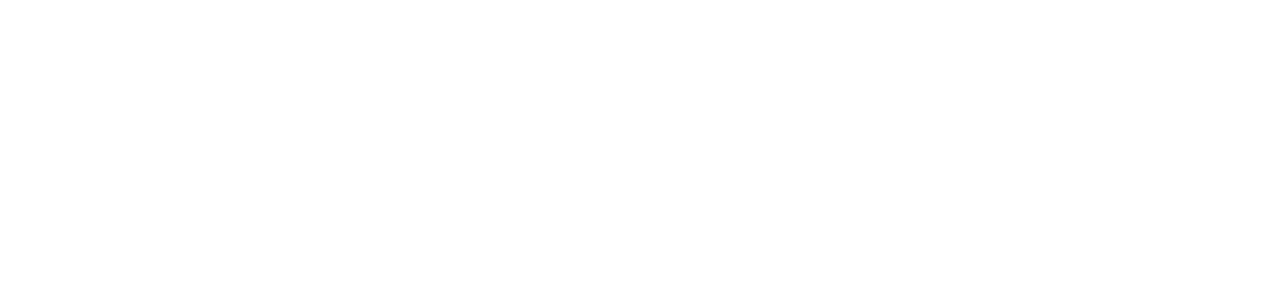
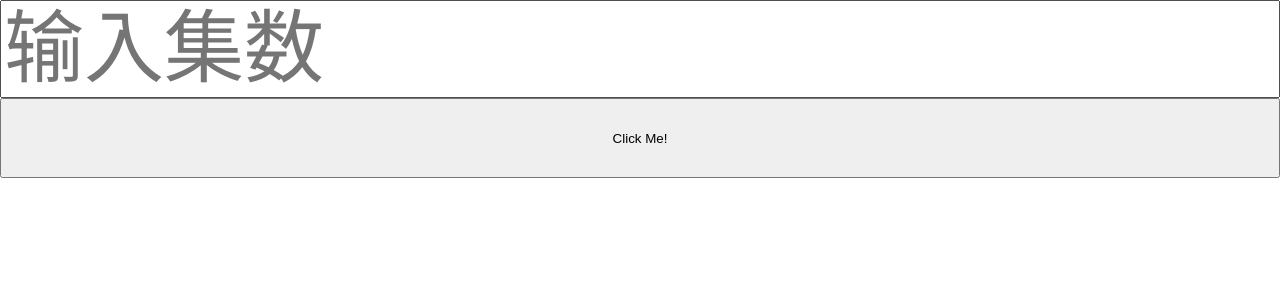
Before and after one commit to kevinwchn/ksite, a Vue app: page /conan in a window 1280 px wide. Shown: the top 300 px of the page. Built offline with nearby package versions, Linux system fonts and the light colour scheme.

Commit message:
Add conan page

```diff
--- a/src/components/Visitor.vue
+++ b/src/components/Visitor.vue
@@ -14,13 +14,13 @@
   data () {
     return {
       visitCount: 0,
-      ip: '123.0.0',
+      ip: '',
       hasError: false
     }
   },
   async created () {
     try {
-      const response = await axios.post('https://api.kevnb.com/visitors')
+      const response = await axios.post(`${process.env.VUE_APP_API_ENDPOINT}/visitors`)
       console.log(response)
       this.ip = response.data.visitor.ip
       this.visitCount = response.data.visitor.visit
--- a/src/router/index.js
+++ b/src/router/index.js
@@ -2,6 +2,7 @@
 import VueRouter from 'vue-router'
 import Home from '../views/Home.vue'
 import Psy from '../views/Psy.vue'
+import Conan from '../views/Conan.vue'
 
 Vue.use(VueRouter)
 
@@ -15,6 +16,11 @@
     path: '/psy',
     name: 'Psy',
     component: Psy
+  },
+  {
+    path: '/conan',
+    name: 'Conan',
+    component: Conan
   }
 ]
 
--- /dev/null
+++ b/src/views/Conan.vue
@@ -0,0 +1,51 @@
+<template>
+  <div class="conan-div">
+    <input
+      v-model="episodeId"
+      placeholder="输入集数"
+      class="episode-input"
+    >
+    <button
+      type="button"
+      @click="submit"
+      class="submit-btn"
+    >Click Me!</button>
+  </div>
+</template>
+
+<style scoped>
+.episode-input {
+  font-size: 80px;
+  width: 100%;
+}
+
+.submit-btn {
+  width: 100%;
+  height: 80px;
+}
+</style>
+
+<script>
+const axios = require('axios')
+
+export default {
+  name: 'Conan',
+  data () {
+    return {
+      episodeId: '',
+      classicBrowser: true
+    }
+  },
+  created () {
+    const isChrome = !!window.chrome && (!!window.chrome.webstore || !!window.chrome.runtime)
+    const isFirefox = typeof InstallTrigger !== 'undefined'
+    this.classicBrowser = !isChrome && !isFirefox
+  },
+  methods: {
+    async submit () {
+      const response = await axios.get(`${process.env.VUE_APP_API_ENDPOINT}/episodes/conan/${this.episodeId}`)
+      window.location.href = this.classicBrowser ? response.data.classicUrl : response.data.newUrl;
+    }
+  }
+}
+</script>
```
